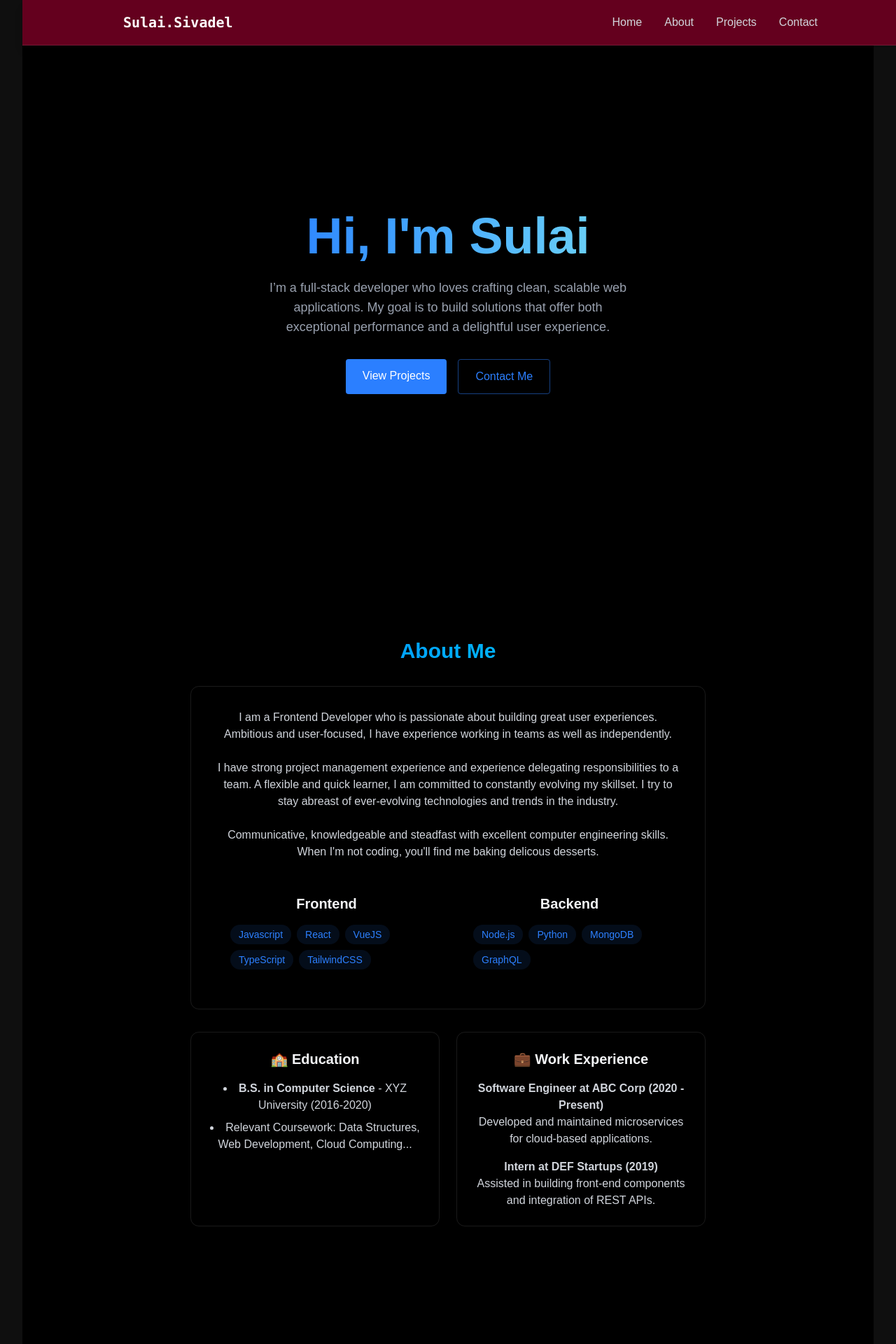
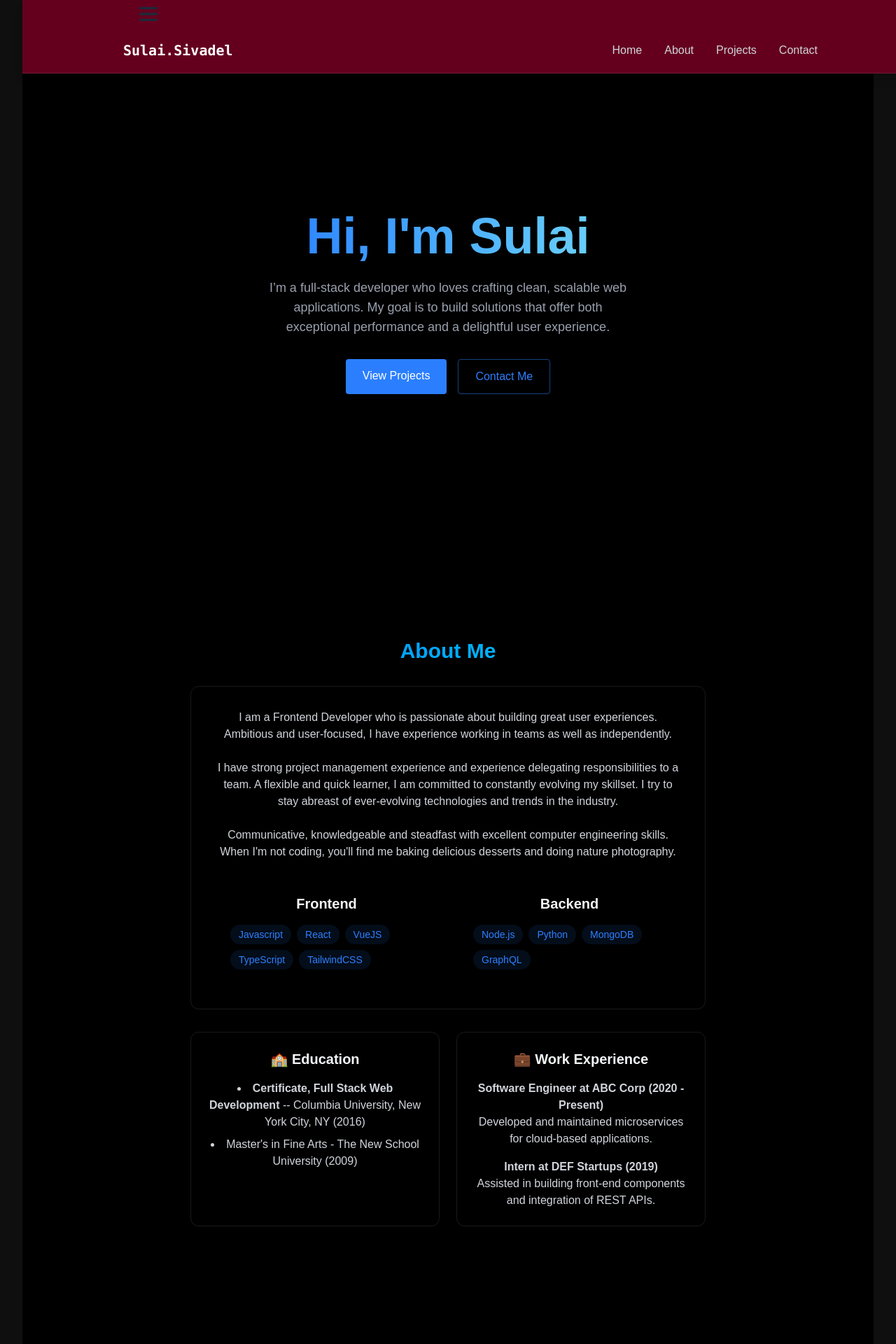
Before and after one commit to Sulai3030/portfolio-vite, a React (Vite) app: page / in a window 1280 px wide. Shown: the top 1920 px of the page at 70% size. Built offline with nearby package versions, Linux system fonts and the light colour scheme.

Commit message:
added contact view

```diff
--- a/src/components/Navbar.jsx
+++ b/src/components/Navbar.jsx
@@ -8,6 +8,21 @@ export const Navbar = ({ menuOpen, setMenuOpen }) => {
   return (
     <nav className="fixed top-0 w-full z-40 bg-[#64001E] backdrop-blur-lg border-b border-white/10 shadow-lg">
       <div className="max-w-5xl mx-auto px-4">
+        <div className="max-w-5xl mx-auto px-4">
+          <svg
+            className="w-10 h-10 text-gray-800 dark:text-white"
+            aria-hidden="true"
+            xmlns="http://www.w3.org/2000/svg"
+            viewBox="0 0 24 24"
+          >
+            <path
+              stroke="currentColor"
+              strokeLinecap="round"
+              strokeWidth="2"
+              d="M5 7h14M5 12h14M5 17h14"
+            />
+          </svg>
+        </div>
         <div className="flex justify-between items-center h-16">
           <a href="#home" className="font-mono text-xl font-bold text-[#fff]">
             Sulai<span className="text-[#fff]">.Sivadel</span>
--- a/src/components/sections/About.jsx
+++ b/src/components/sections/About.jsx
@@ -23,12 +23,22 @@ export const About = () => {
           </h2>
           <div className="rounded-xl p-8 border border-white/10 hover:-translate-y-1 transition-all">
             <p className="text-gray-300 mb-6">
-              I am a Frontend Developer who is passionate about building great user experiences. Ambitious and user-focused, I have experience working in teams as well as independently.
+              I am a Frontend Developer who is passionate about building great
+              user experiences. Ambitious and user-focused, I have experience
+              working in teams as well as independently.
             </p>
             <p className="text-gray-300 mb-6">
-              I have strong project management experience and experience delegating responsibilities to a team. A flexible and quick learner,               I am committed to constantly evolving my skillset. I try to stay abreast of ever-evolving technologies and trends in the              industry.
+              I have strong project management experience and experience
+              delegating responsibilities to a team. A flexible and quick
+              learner, I am committed to constantly evolving my skillset. I try
+              to stay abreast of ever-evolving technologies and trends in the
+              industry.
             </p>
-            <p className="text-gray-300 mb-6">  Communicative, knowledgeable and steadfast with excellent computer engineering skills. When I'm not coding, you'll find me baking delicous desserts.
+            <p className="text-gray-300 mb-6">
+              {" "}
+              Communicative, knowledgeable and steadfast with excellent computer
+              engineering skills. When I'm not coding, you'll find me baking
+              delicious desserts and doing nature photography.
             </p>
             <div className="grid grid-cols-1 md:grid-cols-2 gap-6">
               <div className="rounded-xl p-6 hover:-translate-y-1 transition-all">
@@ -65,12 +75,11 @@ export const About = () => {
               <h3 className="text-xl font-bold mb-4">🏫 Education</h3>
               <ul className="list-disc list-inside text-gray-300 space-y-2">
                 <li>
-                  <strong>B.S. in Computer Science</strong> - XYZ University
-                  (2016-2020)
+                  <strong>Certificate, Full Stack Web Development</strong> --
+                  Columbia University, New York City, NY (2016)
                 </li>
                 <li>
-                  Relevant Coursework: Data Structures, Web Development, Cloud
-                  Computing...
+                  Master's in Fine Arts - The New School University (2009)
                 </li>
               </ul>
             </div>
```
